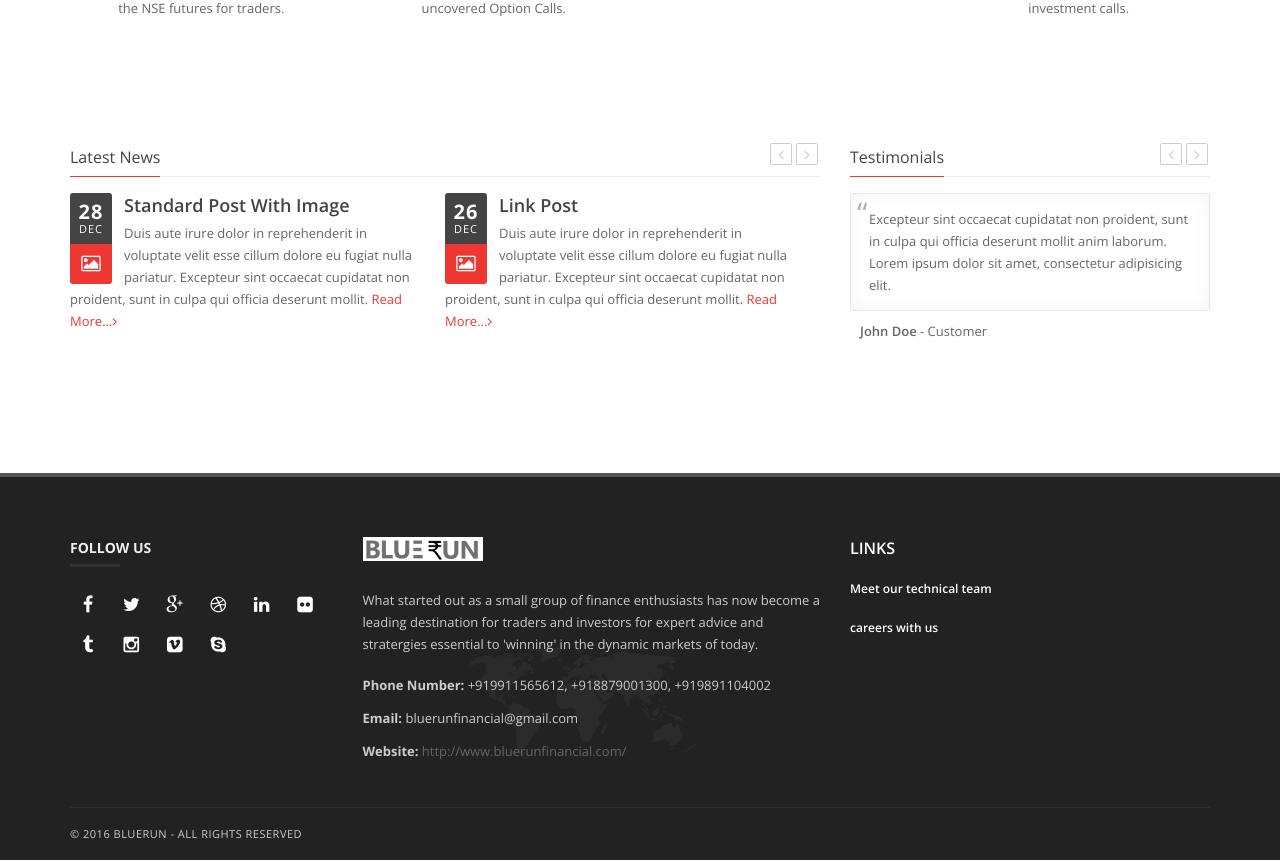
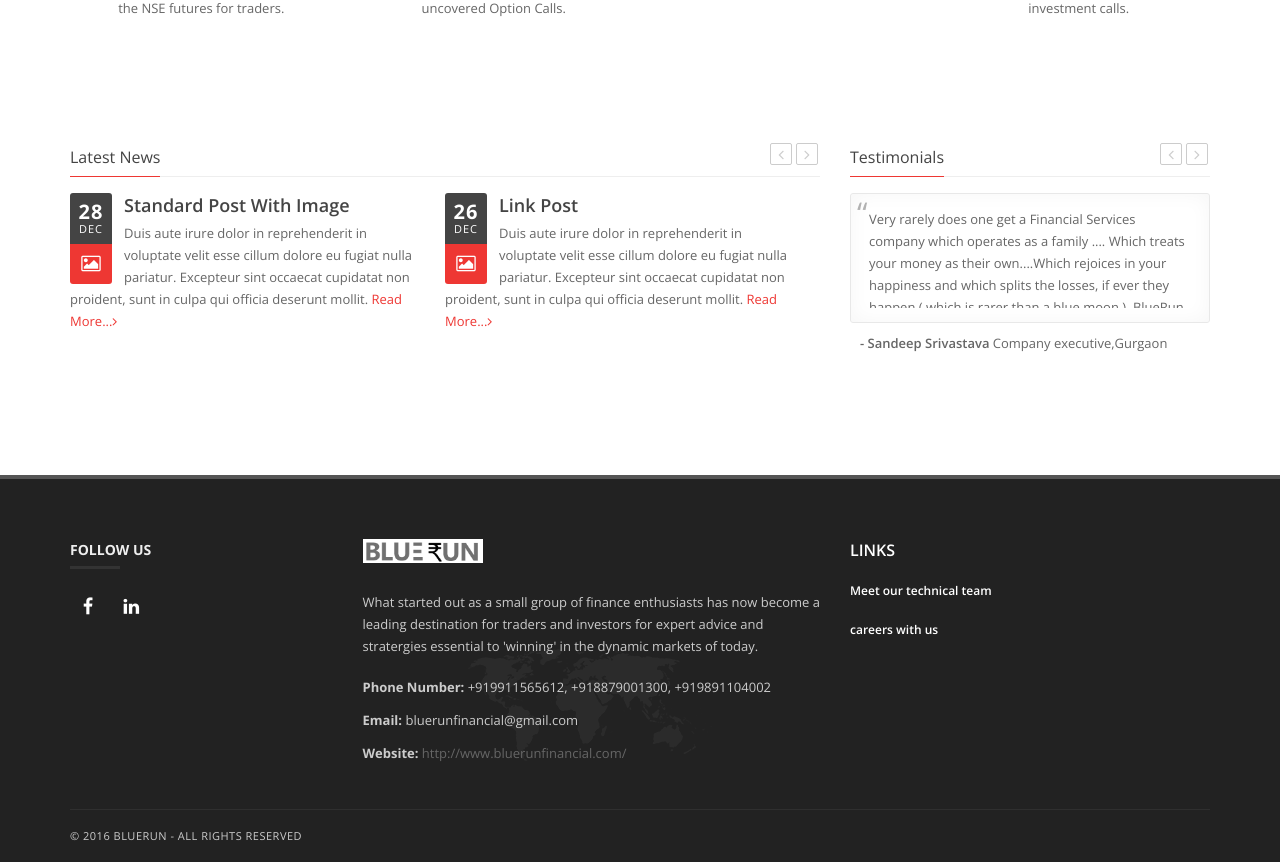
Before and after one commit to neelansh/bluerun, a Django app: page / in a window 1280 px wide. Shown: the part 853-1715 px from the top of the page. Run offline with Django 3.2, Linux system fonts and the light colour scheme; some libraries are stand-ins or nearby versions.

Commit message:
added one testimonial and set header-footer

```diff
--- a/bluerun/home/templates/home/index.html
+++ b/bluerun/home/templates/home/index.html
@@ -6,7 +6,7 @@
 <section id="home" class="container">
 <iframe frameborder="0" src="http://www.indianotes.com/widgets/indices-ticker/index.php?type=indices-ticker&w=1140" width="100%" height="100%" scrolling="no"></iframe>
   <!-- Carousel -->
-  <div id="main-slide" class="carousel slide" data-ride="carousel">
+  <div id="main-slide" class="carousel slide" data-ride="carousel" style="padding :0; margin:0 ;">
 
     <!-- Indicators -->
     <ol class="carousel-indicators">
@@ -242,9 +242,11 @@
           <!-- Testimonial 1 -->
           <div class="classic-testimonials item">
             <div class="testimonial-content">
-              <p>Excepteur sint occaecat cupidatat non proident, sunt in culpa qui officia deserunt mollit anim laborum. Lorem ipsum dolor sit amet, consectetur adipisicing elit.</p>
+              <p style="overflow-y:scroll; height:100px;">Very rarely does one get a Financial Services company which operates as a family .... Which treats your money as their own....Which rejoices in your happiness and which splits the losses, if ever they happen ( which is rarer than a blue moon ). BlueRun Financial Services comprises an outstanding set of professionals with decades of experience. They excel in their analysis and , importantly, their exceptional capability to identify potential wealth creators. Not one to impose their views, they are always willing to listen to your viewpoints, 24*7, and work to achieve a mutual satisfaction level. They have an extraordinary set of clients from across the globe and industry who are actively engaged in exchanging information. In a short span of time, BlueRun has evolved into a highly participative, sensitive and immensely beneficial family.
+
+                While I acknowledge my heartfelt appreciation for the leadership and the immensely talented team, I extend my sincerest good wishes for their continued success !!</p>
             </div>
-            <div class="testimonial-author"><span>John Doe</span> - Customer</div>
+            <div class="testimonial-author"><span>- Sandeep Srivastava </span>Company executive,Gurgaon</div>
           </div>
           <!-- Testimonial 2 -->
           <div class="classic-testimonials item">
--- a/bluerun/templates/common/base.html
+++ b/bluerun/templates/common/base.html
@@ -95,26 +95,26 @@
               <!-- Start Social Links -->
               <ul class="social-list">
                 <li>
-                  <a class="facebook itl-tooltip" data-placement="bottom" title="Facebook" href="#"><i class="fa fa-facebook"></i></a>
+                  <a class="facebook itl-tooltip" data-placement="bottom" title="Facebook" href="https://www.facebook.com/bluerunfinserv/" target="_blank"><i class="fa fa-facebook"></i></a>
                 </li>
-                <li>
+                <!--<li>
                   <a class="twitter itl-tooltip" data-placement="bottom" title="Twitter" href="#"><i class="fa fa-twitter"></i></a>
                 </li>
                 <li>
                   <a class="google itl-tooltip" data-placement="bottom" title="Google Plus" href="#"><i class="fa fa-google-plus"></i></a>
                 </li>
-                <li>
-                  <a class="dribbble itl-tooltip" data-placement="bottom" title="Dribble" href="#"><i class="fa fa-dribbble"></i></a>
-                </li>
+                <li>-->
+                <!--  <a class="dribbble itl-tooltip" data-placement="bottom" title="Dribble" href="#"><i class="fa fa-dribbble"></i></a>
+                </li>-->
                 <li>
                   <a class="linkdin itl-tooltip" data-placement="bottom" title="Linkedin" href="#"><i class="fa fa-linkedin"></i></a>
                 </li>
-                 <li>
+                 <!--<li>
                   <a class="instgram itl-tooltip" data-placement="bottom" title="Instagram" href="#"><i class="fa fa-instagram"></i></a>
                 </li>
                  <li>
                   <a class="skype itl-tooltip" data-placement="bottom" title="Skype" href="#"><i class="fa fa-skype"></i></a>
-                </li>
+                </li>-->
               </ul>
               <!-- End Social Links -->
             </div>
@@ -244,24 +244,24 @@
               <h4>Follow Us<span class="head-line"></span></h4>
               <ul class="social-icons">
                 <li>
-                  <a class="facebook" href="#"><i class="fa fa-facebook"></i></a>
+                  <a class="facebook" href="https://www.facebook.com/bluerunfinserv/" target="_blank"><i class="fa fa-facebook"></i></a>
                 </li>
-                <li>
+                <!--<li>
                   <a class="twitter" href="#"><i class="fa fa-twitter"></i></a>
-                </li>
-                <li>
+                </li>-->
+                <!--<li>
                   <a class="google" href="#"><i class="fa fa-google-plus"></i></a>
-                </li>
-                <li>
+                </li>-->
+                <!--<li>
                   <a class="dribbble" href="#"><i class="fa fa-dribbble"></i></a>
-                </li>
+                </li>-->
                 <li>
                   <a class="linkdin" href="#"><i class="fa fa-linkedin"></i></a>
                 </li>
-                <li>
+                <!--<li>
                   <a class="flickr" href="#"><i class="fa fa-flickr"></i></a>
-                </li>
-                <li>
+                </li>-->
+                <!--<li>
                   <a class="tumblr" href="#"><i class="fa fa-tumblr"></i></a>
                 </li>
                 <li>
@@ -272,7 +272,7 @@
                 </li>
                 <li>
                   <a class="skype" href="#"><i class="fa fa-skype"></i></a>
-                </li>
+                </li>-->
               </ul>
             </div>
           </div>
```
Also changed, not shown: bluerun/static/common/images/sandeep_bluerun.jpg (added).
